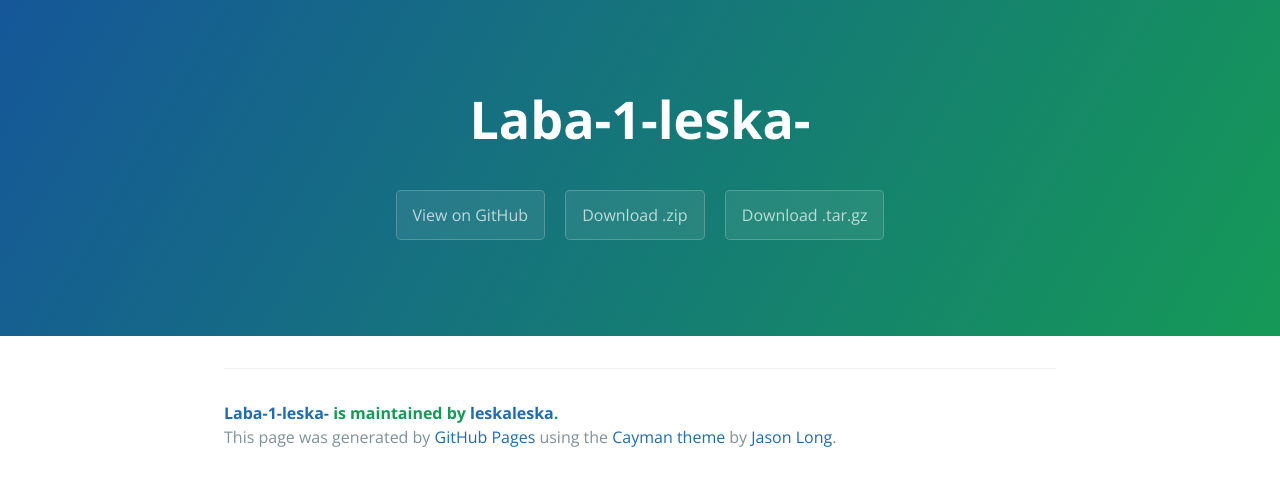
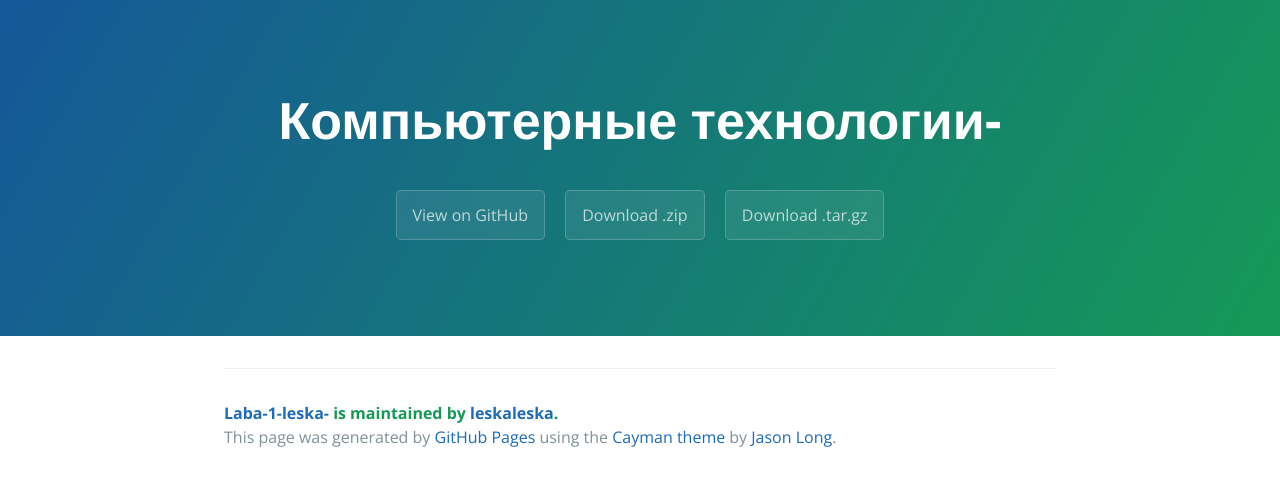
Before and after one commit to leskaleska/laba-1-Leska-, a plain HTML site: page index.html in a window 1280 px wide. Drawn offline with nearby package versions, Linux system fonts and the light colour scheme.

Commit message:
Update index.html

```diff
--- a/index.html
+++ b/index.html
@@ -11,7 +11,7 @@
   </head>
   <body>
     <section class="page-header">
-      <h1 class="project-name">Laba-1-leska-</h1>
+      <h1 class="project-name">Компьютерные технологии-</h1>
       <h2 class="project-tagline"></h2>
       <a href="https://github.com/leskaleska/laba-1-Leska-" class="btn">View on GitHub</a>
       <a href="https://github.com/leskaleska/laba-1-Leska-/zipball/master" class="btn">Download .zip</a>
```
